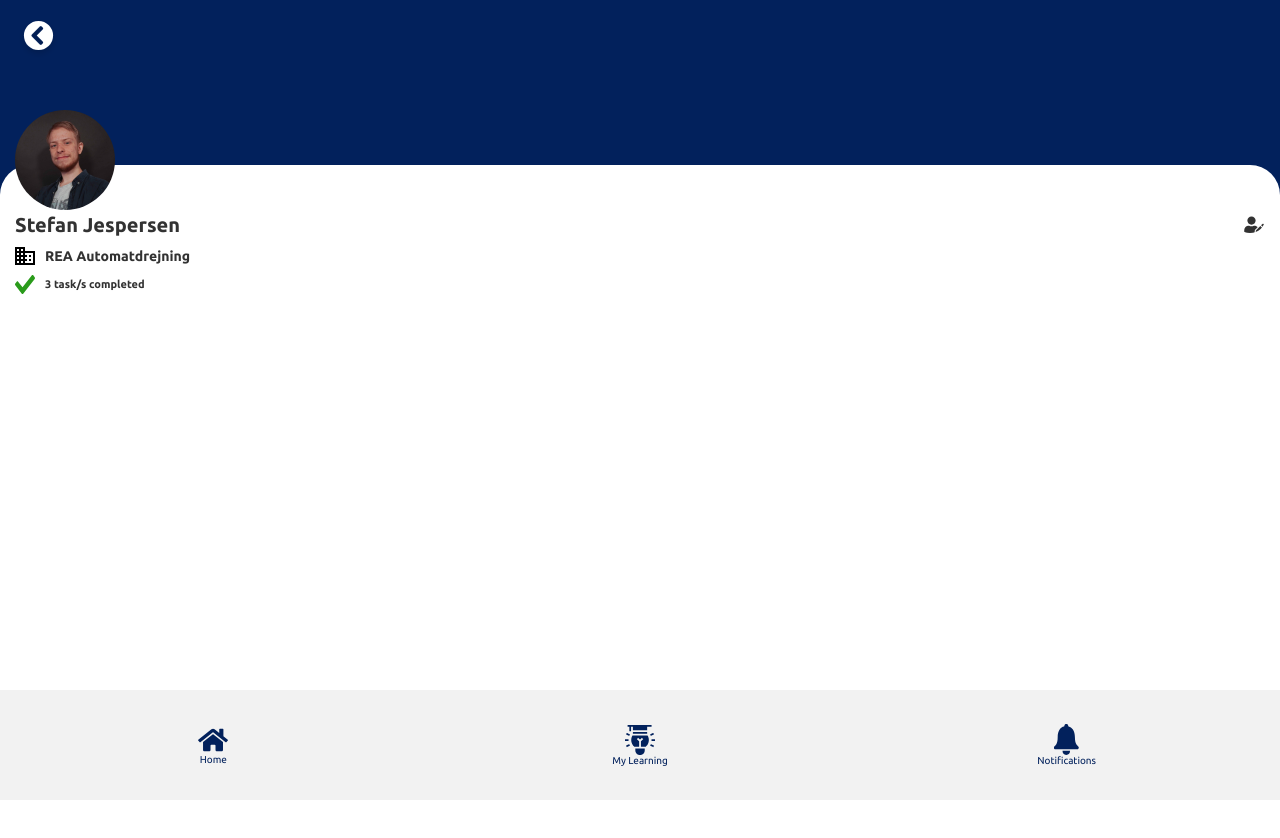
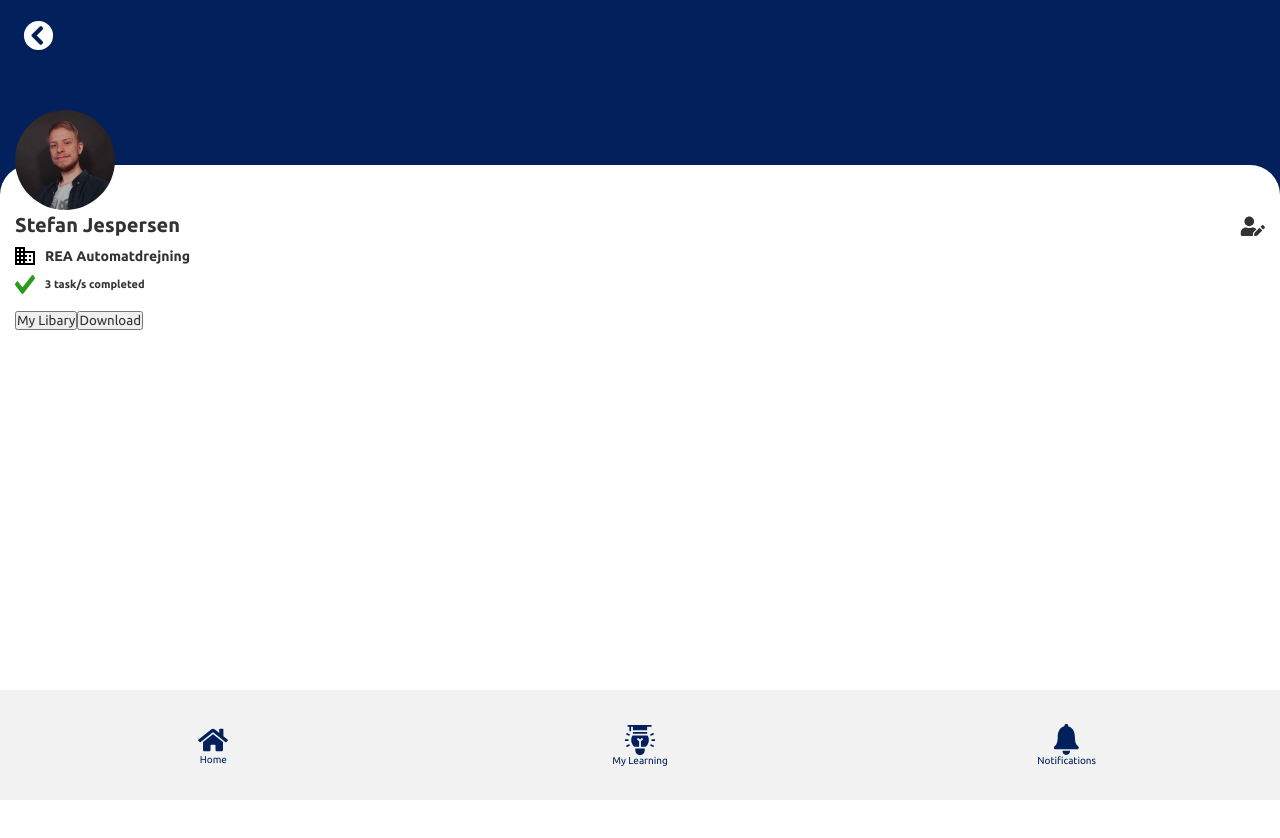
Before and after one commit to FrederikLandtved/Nordbo-Robotics, a Vue app: page /mylearning in a window 1280 px wide. Shown: the top 838 px of the page. Built offline with nearby package versions, Linux system fonts and the light colour scheme.

Commit message:
Menu item in myLearning

```diff
--- a/src/views/MyLearningView.vue
+++ b/src/views/MyLearningView.vue
@@ -14,7 +14,7 @@
 
         <div class="profile-info-header">
         <h1>Stefan Jespersen</h1>
-        <img src="../assets/img/icons/edit.svg" alt="Edit">
+        <img src="../assets/img/icons/edit.svg" @click="goToRoute('/login')" alt="Edit">
       </div>
 
         <div class="profile-info-item">
@@ -27,8 +27,15 @@
         <h3>3 task/s completed</h3>
       </div>
 
+      </div>
 
-      </div>
+      <button class="myLibary">
+        My Libary
+      </button>
+
+      <button class="download">
+        Download
+      </button>
 
     </div>
 
@@ -59,8 +66,9 @@ $background-noti-aktiv:#eeeeee;
         justify-content: space-between;
 
         img {
+          border-radius: 0;
           margin-top: -12px;
-          width: 30px;
+          width: 35px;
         }
       }
 
@@ -98,5 +106,13 @@ $background-noti-aktiv:#eeeeee;
       }
 
   }
+
+  .myLibary {
+
+  }
+
+  .download {
+
+  }
 }
 </style>
```
